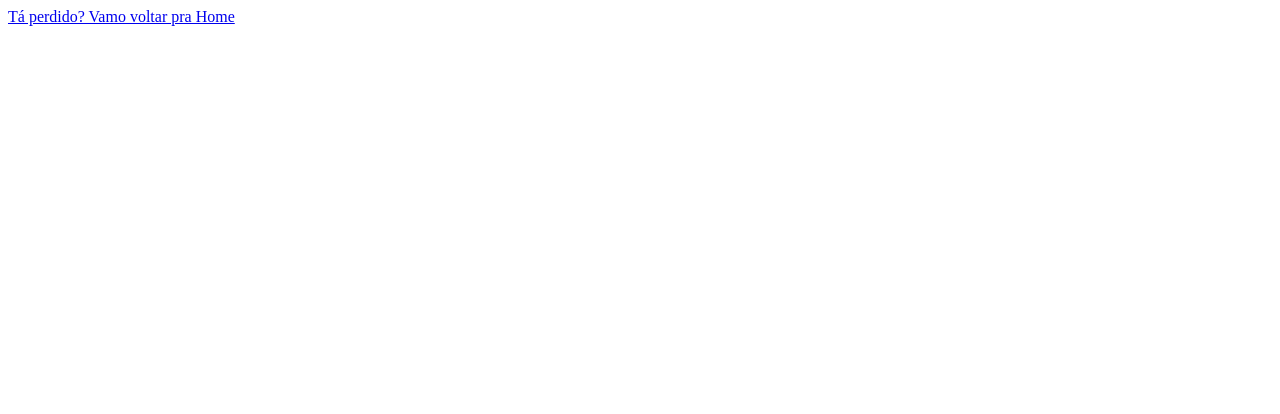
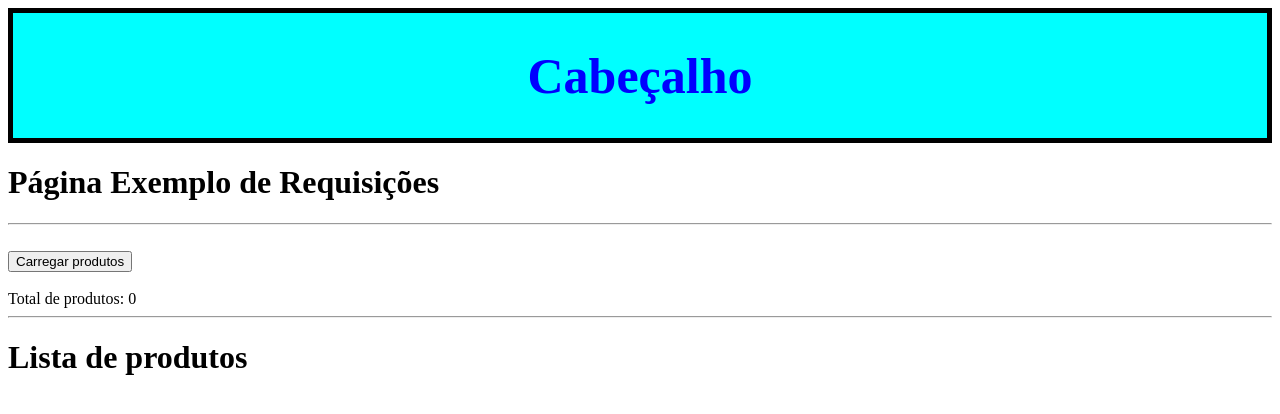
Before and after one commit to GiovannePrado/AulaFront, a React (Vite) app in the folder aula-vite/: page /requisicoesTypesAsync in a window 1280 px wide. Shown: the top 414 px of the page. Built offline with nearby package versions, Linux system fonts and the light colour scheme.

Commit message:
Atualização 21/03/25

```diff
--- a/aula-vite/src/App.tsx
+++ b/aula-vite/src/App.tsx
@@ -8,6 +8,9 @@ import NotFound from './pages/NotFound';
 import Cadastro from './pages/Cadastro';
 import Listas from './pages/Listas';
 import Comunicacao from './pages/Comunicacao';
+import Requisicoes from './pages/Requisicoes';
+import RequisicoesTypes from './pages/RequisicoesTypes';
+import RequisicoesTypesAsync from './pages/RequisicoesTypesAsync';
 
 
 function App() {
@@ -21,6 +24,9 @@ function App() {
       <Route path='/Cadastro' element={<Cadastro/>} />
       <Route path='/Listas' element={<Listas/>} />
       <Route path='/Comunicacao' element={<Comunicacao/>} />
+      <Route path='/requisicoes' element={<Requisicoes/>} />
+      <Route path='/requisicoesTypes' element={<RequisicoesTypes/>} />
+      <Route path='/requisicoesTypesAsync' element={<RequisicoesTypesAsync/>} />
     </Routes>
    )
  }
--- /dev/null
+++ b/aula-vite/src/pages/Requisicoes.tsx
@@ -0,0 +1,38 @@
+import { useState } from "react";
+import Cabecalho from "../Cabecalho";
+
+function Requisicoes(){
+
+    const [produtos, setprodutos] = useState([]);
+
+    const carregarProdutos = () => {
+        fetch("https://fakestoreapi.com/products/")
+
+            .then((response) => {
+                return response.json();
+            })
+
+            .then((json) => {
+                setprodutos(json);
+            })
+
+
+    }
+
+    return(
+        <div>
+            <Cabecalho/>
+
+            <h1>Página Exemplo de Requisições</h1>
+            <hr /><br />
+            <button onClick={carregarProdutos}> Carregar produtos </button>
+            <br />
+            <br />
+            Total de produtos: {produtos.length}
+            <br /><hr />
+
+        </div>
+    )
+}
+
+export default Requisicoes;
--- /dev/null
+++ b/aula-vite/src/pages/RequisicoesTypes.tsx
@@ -0,0 +1,55 @@
+import '../style/Style.css'
+import { useState } from "react";
+import Cabecalho from "../Cabecalho";
+
+import { Produto } from "../types/produtos";
+
+function RequisicoesTypes(){
+
+    const [produtos, setprodutos] = useState<Produto[]>([]);
+
+    const carregarProdutos = () => {
+        fetch("https://fakestoreapi.com/products/")
+
+            .then((response) => {
+                return response.json();
+            })
+
+            .then((json) => {
+                setprodutos(json);
+            })
+
+
+    }
+
+    return(
+        <div>
+            <Cabecalho/>
+
+            <h1>Página Exemplo de Requisições</h1>
+            <hr /><br />
+            <button onClick={carregarProdutos}> Carregar produtos </button>
+            <br />
+            <br />
+            Total de produtos: {produtos.length}
+            <br /><hr />
+
+              <h1>Lista de produtos</h1>
+              <div>
+                {produtos.map((item, index) => (
+                    <div key={index} >
+                        <img src={item.image} className="products" />
+                        <br />
+                        Titulo do item: {item.title}
+                        <br />
+                        Descrição do item: {item.description}
+                        <br />
+                        <hr />
+                    </div>
+                ))}
+              </div>
+        </div>
+    )
+}
+
+export default RequisicoesTypes;
--- /dev/null
+++ b/aula-vite/src/pages/RequisicoesTypesAsync.tsx
@@ -0,0 +1,74 @@
+import '../style/Style.css'
+import { useState } from "react";
+import Cabecalho from "../Cabecalho";
+
+import { Produto } from "../types/produtos";
+
+function RequisicoesTypesAsync(){
+
+    const [produtos, setprodutos] = useState<Produto[]>([]);
+
+    const [loading, setLoading] = useState(false);
+
+    const carregarProdutos = async () => {
+
+        setLoading(true)
+
+        try{
+            let response = await fetch("https://fakestoreapi.com/products/");
+            let json = await response.json();
+
+            const dataArray = Array.isArray(json) ? json: [json]
+            setLoading(false);
+
+            setprodutos(dataArray);
+        } catch (erro) {
+            setLoading(false);
+
+            alert('Falha ao carregar os produtos. Tente novamente mais tarde.')
+            console.error(erro);
+        }
+
+    }
+
+    return(
+        <div>
+            <Cabecalho/>
+
+            <h1>Página Exemplo de Requisições</h1>
+            <hr /><br />
+            <button onClick={carregarProdutos}> Carregar produtos </button>
+            <br />
+            <br />
+            Total de produtos: {produtos.length}
+            <br /><hr />
+
+              <h1>Lista de produtos</h1>
+              <div>
+                {loading &&
+                    <div>Carregando Conteudo...</div>
+                }
+
+                {!loading &&
+                <div>
+
+                {produtos.map((item, index) => (
+                    <div key={index} >
+                        <img src={item.image} className='Lista' />
+                        <br />
+                        Titulo do item: {item.title}
+                        <br />
+                        Descrição do item: {item.description}
+                        <br />
+                        <hr />
+                    </div>
+
+                ))}
+                 </div>
+                }
+              </div>
+        </div>
+    )
+}
+
+export default RequisicoesTypesAsync;
--- a/aula-vite/src/style/Style.css
+++ b/aula-vite/src/style/Style.css
@@ -232,3 +232,10 @@
     height: 100px;
     background-color: rgb(116, 42, 42);
 }
+
+/* Listas */
+
+.Lista{
+    height: 60px;
+    width: 60px;
+}
--- /dev/null
+++ b/aula-vite/src/types/produtos.ts
@@ -0,0 +1,6 @@
+export type Produto = {
+    title: String;
+    price: number;
+    description: string;
+    image: string;
+}
```
